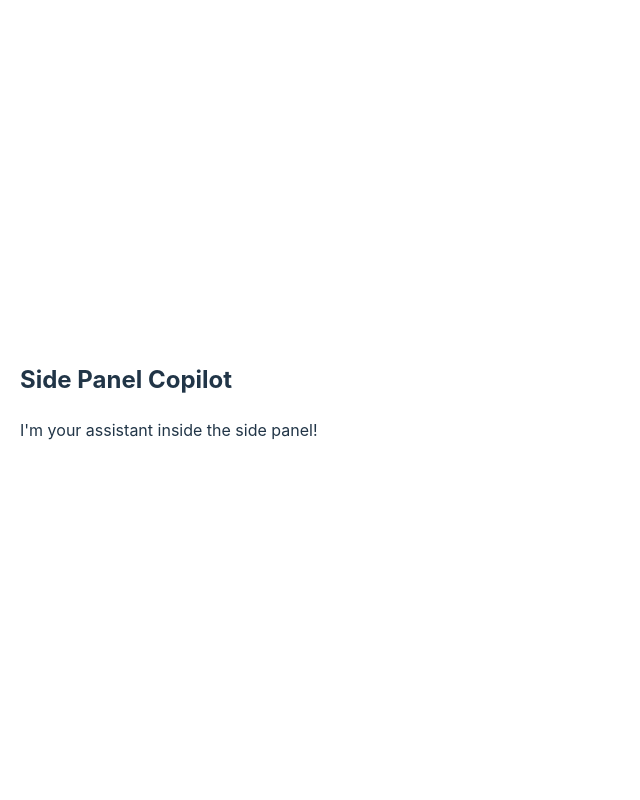
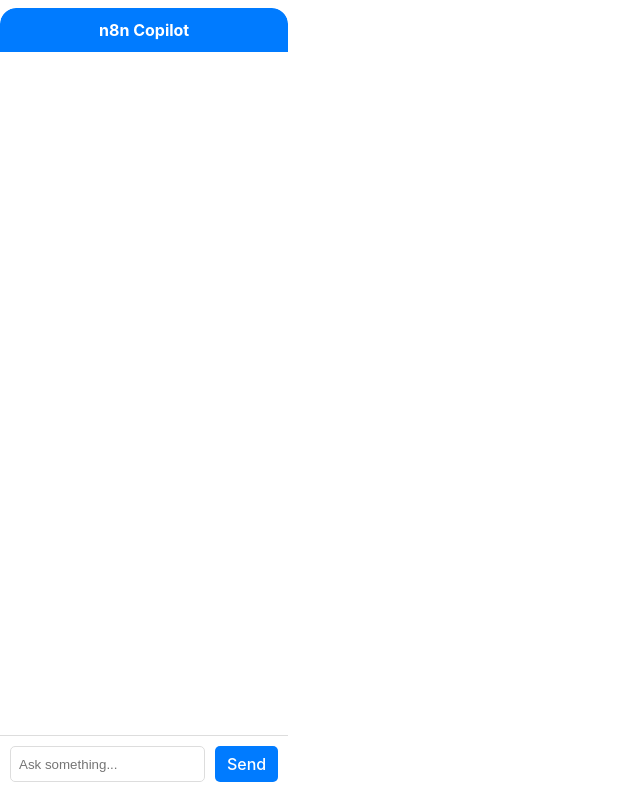
Before and after one commit to abdulqadeer273/Copilot_Chrome_Extension, a React (Vite) app: page / in a window 1280 px wide. Shown: the whole page, without its empty margins (0-640 px from the left). Built offline with nearby package versions, Linux system fonts and the light colour scheme.

Commit message:
working side panel

```diff
--- a/package.json
+++ b/package.json
@@ -10,6 +10,7 @@
     "preview": "vite preview"
   },
   "dependencies": {
+    "lucide-react": "^0.475.0",
     "react": "^19.0.0",
     "react-dom": "^19.0.0"
   },
--- a/src/App.tsx
+++ b/src/App.tsx
@@ -1,10 +1,66 @@
-import React from 'react';
+import React, { useState } from "react";
 
 const App: React.FC = () => {
+  const [messages, setMessages] = useState<{ role: "user" | "bot"; text: string }[]>([]);
+  const [input, setInput] = useState("");
+
+  const sendMessage = async () => {
+    if (!input.trim()) return;
+
+    // Capture screenshot
+    chrome.runtime.sendMessage({ type: "CAPTURE_SCREENSHOT" }, async (response) => {
+      const screenshot = response?.screenshot;
+      console.log(screenshot, 'screenshot')
+      setMessages([...messages, { role: "user", text: input }]);
+      const res = await fetch("http://localhost:3000/api/sendMessage", {
+        method: "POST",
+        headers: { "Content-Type": "application/json" },
+        body: JSON.stringify({ message: input, screenshot }),
+      });
+
+      const data = await res.json();
+      setMessages((prev) => [...prev, { role: "bot", text: data.reply }]);
+    });
+
+    setInput("");
+  };
+
   return (
-    <div style={{ padding: "20px", width: "300px" }}>
-      <h2>Side Panel Copilot</h2>
-      <p>I'm your assistant inside the side panel!</p>
+    <div style={{ display: "flex", flexDirection: "column", height: "98vh", width: "100%", overflowY: "hidden", borderRadius: "1rem" }}>
+      {/* Header */}
+      <div style={{ backgroundColor: "#007bff", color: "white", padding: "10px", textAlign: "center", fontWeight: "bold", borderTopLeftRadius: "1rem", borderTopRightRadius: "1rem" }}>
+        n8n Copilot
+      </div>
+
+      {/* Chat Body */}
+      <div style={{ flex: 1, overflowY: "auto", padding: "10px", display: "flex", flexDirection: "column", gap: "10px" }}>
+        {messages.map((msg, index) => (
+          <div key={index} style={{
+            alignSelf: msg.role === "user" ? "flex-end" : "flex-start",
+            backgroundColor: msg.role === "user" ? "#007bff" : "#f1f1f1",
+            color: msg.role === "user" ? "white" : "black",
+            padding: "10px",
+            borderRadius: "10px",
+            maxWidth: "70%",
+          }}>
+            {msg.text}
+          </div>
+        ))}
+      </div>
+
+      {/* Input Field */}
+      <div style={{ display: "flex", padding: "10px", borderTop: "1px solid #ddd", backgroundColor: "white", borderBottomLeftRadius: "1rem", borderBottomRightRadius: "1rem" }}>
+        <input
+          type="text"
+          value={input}
+          onChange={(e) => setInput(e.target.value)}
+          placeholder="Ask something..."
+          style={{ flex: 1, padding: "8px", border: "1px solid #ddd", borderRadius: "5px" }}
+        />
+        <button onClick={sendMessage} style={{ marginLeft: "10px", padding: "8px 12px", backgroundColor: "#007bff", color: "white", borderRadius: "5px", border: "none", cursor: "pointer" }}>
+          Send
+        </button>
+      </div>
     </div>
   );
 };
```
Also changed, not shown: src/background.ts (+7 -7 lines), src/types/global.d.ts (added, +9 -0 lines), src/utils/domMonitor.ts (added, +22 -0 lines), src/utils/screenshot.ts (added, +47 -0 lines), public/manifest.json, 1 other file (tests, documents, lock files or other folders).
